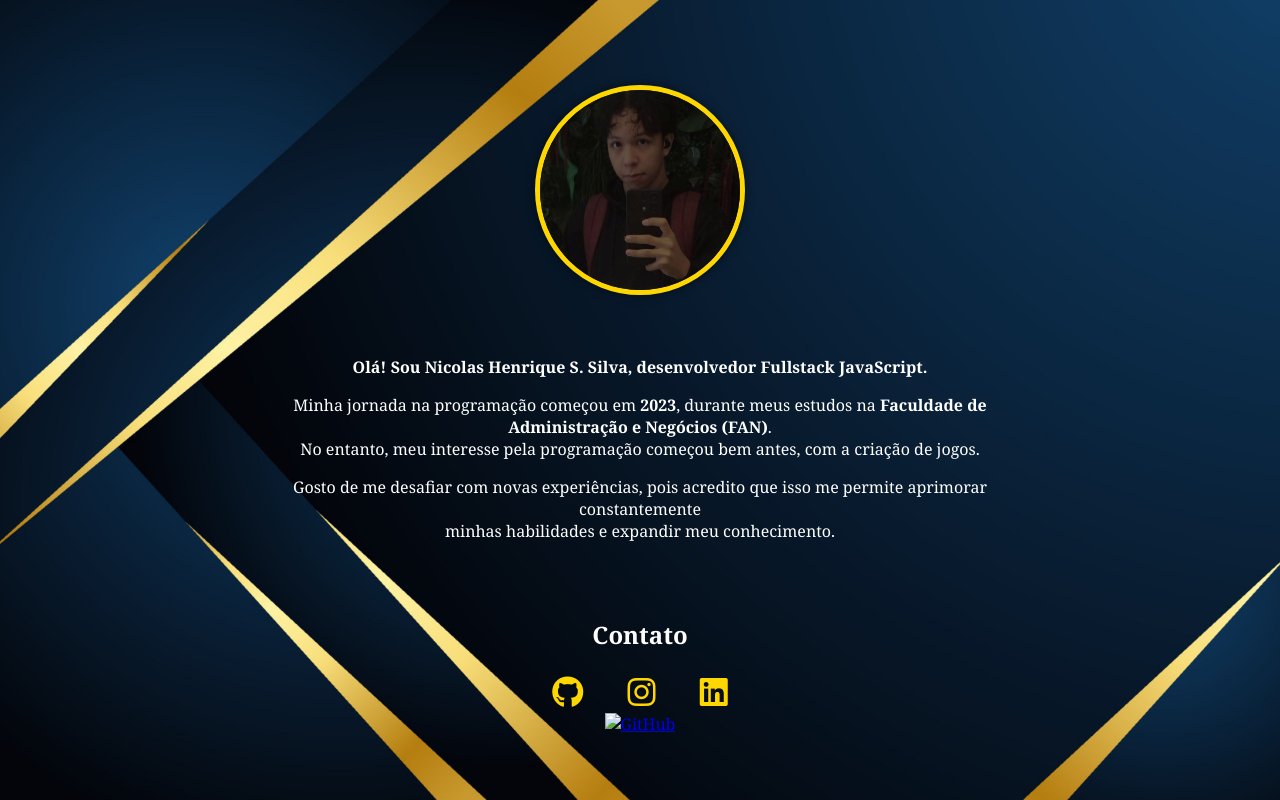
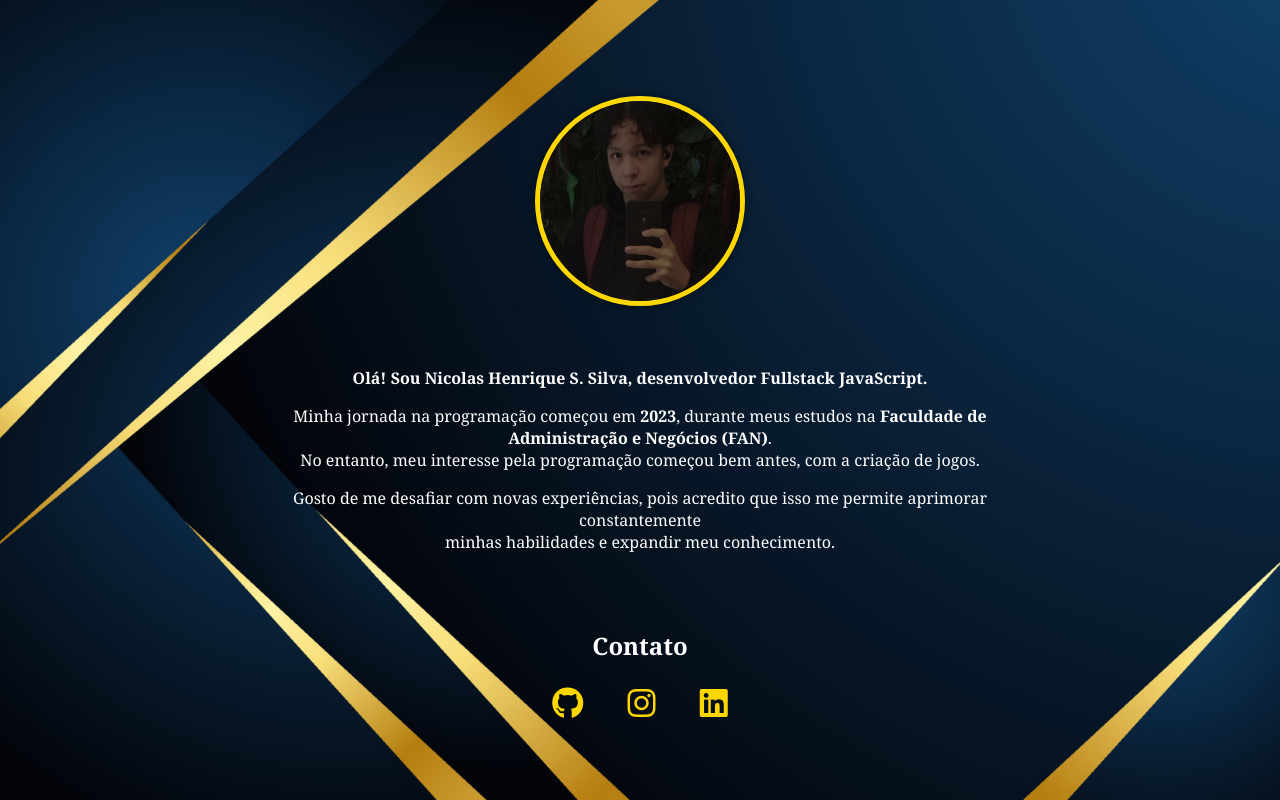
Before and after one commit to n1colin0/Portfolio-uNico, a plain HTML site: page index.html in a window 1280 px wide. Drawn offline with Linux system fonts and the light colour scheme.

Commit message:
Update index.html

```diff
--- a/index.html
+++ b/index.html
@@ -7,13 +7,6 @@
     <link rel="stylesheet" href="style.css">
     <link rel="stylesheet" href="https://cdnjs.cloudflare.com/ajax/libs/font-awesome/6.1.1/css/all.min.css">
     <link rel="icon" href="img/logo.png">
-
-    <!-- Meta tags do Open Graph para pré-visualização no WhatsApp e outras redes sociais -->
-    <meta property="og:title" content="Portfolio - uNico">
-    <meta property="og:description" content="Desenvolvedor Fullstack JavaScript. Venha conhecer meus projetos e minha trajetória!">
-    <meta property="og:image" content="https://exemplo.com/img/github-icon.png"> <!-- Coloque aqui a URL completa da imagem -->
-    <meta property="og:url" content="https://exemplo.com"> <!-- URL do seu site -->
-    <meta property="og:type" content="website">
 </head>
 <body>
     <div class="my-image">
@@ -27,19 +20,11 @@
         <p>Minha jornada na programação começou em <b>2023</b>, durante meus estudos na <strong>Faculdade de Administração e Negócios (FAN)</strong>. <br>No entanto, meu interesse pela programação começou bem antes, com a criação de jogos.</p>
         <p>Gosto de me desafiar com novas experiências, pois acredito que isso me permite aprimorar constantemente<br> minhas habilidades e expandir meu conhecimento.</p>
     </div>
-
     <h2>Contato</h2>
     <div class="social-links">
         <a href="https://github.com/n1colin0" target="_blank"><i class="fab fa-github"></i></a>
         <a href="https://www.instagram.com/__nicolas_h__/?hl=en" target="_blank"><i class="fab fa-instagram"></i></a>
         <a href="https://www.linkedin.com/in/nicolas-h-62a141307/" target="_blank"><i class="fab fa-linkedin"></i></a>
     </div>
-
-    <!-- Adicionando o link do GitHub como uma imagem -->
-    <div class="github-link">
-        <a href="https://github.com/n1colin0" target="_blank">
-            <img src="img/github-icon.png" alt="GitHub" style="width: 40px; height: 40px;">
-        </a>
-    </div>
 </body>
 </html>
```
